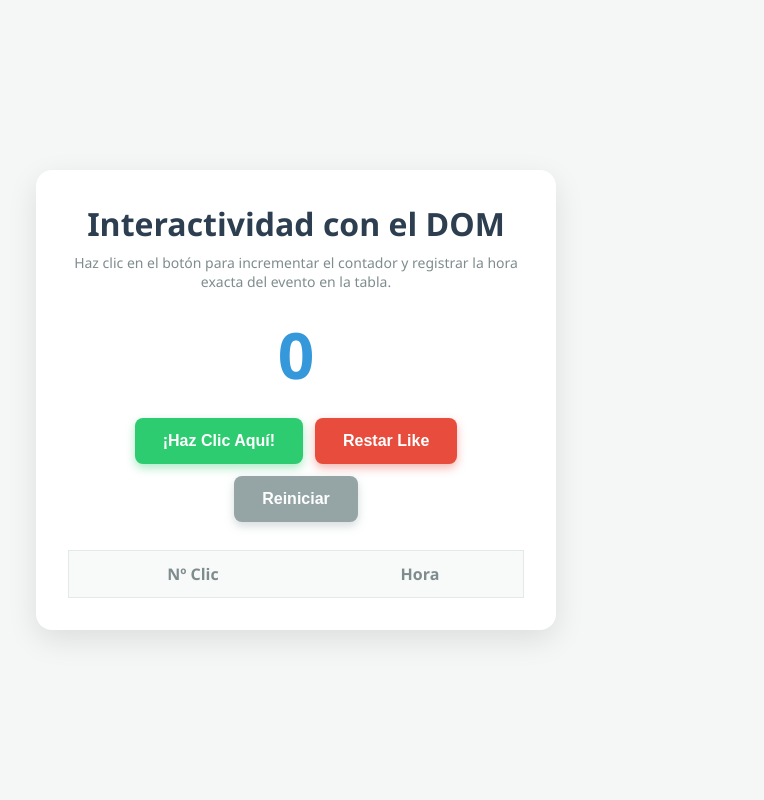
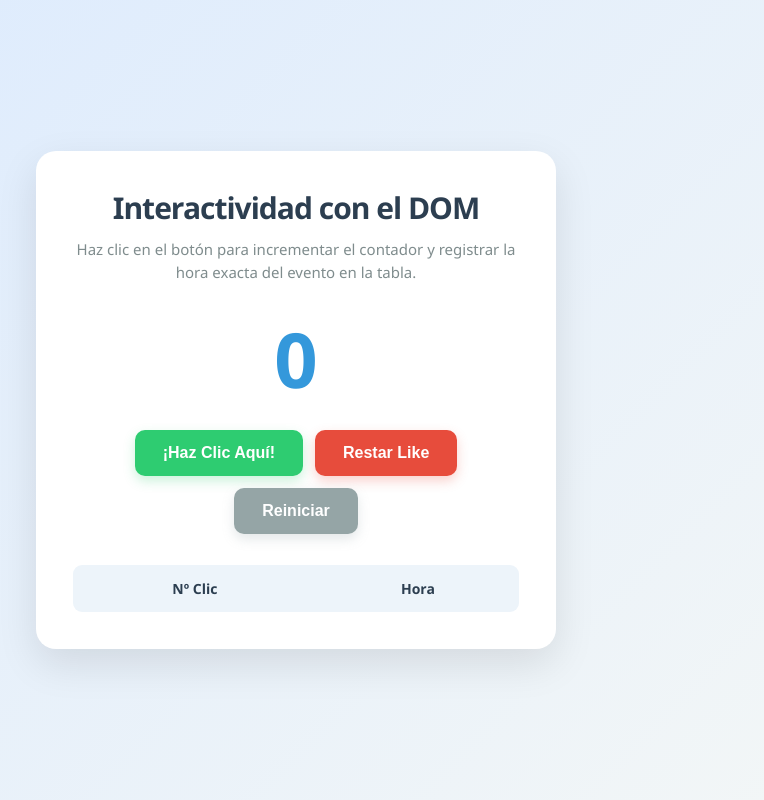
Before and after one commit to calderonpenajuansebastian-rgb/contador.py-, a plain HTML site: page index.html in a window 1280 px wide. Shown: the whole page, without its empty margins (344-1108 px from the left). Drawn offline with Linux system fonts and the light colour scheme.

Commit message:
style: modernizar diseno y adaptar a moviles

```diff
--- a/styles.css
+++ b/styles.css
@@ -1,64 +1,176 @@
-* { box-sizing: border-box; }
+
+* {
+  box-sizing: border-box;
+  margin: 0;
+  padding: 0;
+}
+
+:root {
+  --primary: #3498db;
+  --success: #2ecc71;
+  --danger: #e74c3c;
+  --dark: #2c3e50;
+  --light: #f4f7f6;
+  --white: #ffffff;
+}
 
 body {
-  margin: 0;
   min-height: 100vh;
   display: flex;
   justify-content: center;
   align-items: center;
-  background: #f4f7f6;
+  padding: 20px;
+  background: linear-gradient(135deg, #dbeafe, #f4f7f6);
   font-family: "Segoe UI", Arial, sans-serif;
-  color: #2c3e50;
+  color: var(--dark);
 }
 
 .card {
   width: 100%;
   max-width: 520px;
-  background: #ffffff;
-  padding: 32px;
-  border-radius: 16px;
-  box-shadow: 0 10px 30px rgba(0, 0, 0, 0.1);
+  padding: 36px;
+  background: var(--white);
+  border-radius: 20px;
+  box-shadow: 0 15px 40px rgba(0, 0, 0, 0.10);
   text-align: center;
+  transition: background 0.3s ease, transform 0.3s ease;
 }
 
-h1 { margin: 0 0 8px; font-weight: 800; }
-.descripcion { margin: 0 0 20px; font-size: 14px; color: #7f8c8d; }
-.contador { font-size: 64px; font-weight: 800; color: #3498db; margin: 10px 0 20px; }
+.card:hover {
+  transform: translateY(-3px);
+}
+
+h1 {
+  margin-bottom: 10px;
+  font-size: 30px;
+  font-weight: 800;
+  letter-spacing: -1px;
+}
+
+.descripcion {
+  margin-bottom: 24px;
+  font-size: 15px;
+  color: #7f8c8d;
+  line-height: 1.5;
+}
+
+.contador {
+  margin: 20px 0;
+  color: var(--primary);
+  font-size: 76px;
+  font-weight: 800;
+  transition: color 0.3s ease;
+}
+
+.botones {
+  display: flex;
+  justify-content: center;
+  flex-wrap: wrap;
+  gap: 12px;
+}
 
 .btn {
-  background: #2ecc71;
-  color: #ffffff;
+  padding: 14px 28px;
   border: none;
-  padding: 14px 28px;
+  border-radius: 10px;
+  background: var(--success);
+  color: var(--white);
   font-size: 16px;
   font-weight: bold;
-  border-radius: 8px;
   cursor: pointer;
-  box-shadow: 0 4px 10px rgba(46, 204, 113, 0.4);
-  transition: transform 0.15s, box-shadow 0.15s;
+  box-shadow: 0 5px 12px rgba(46, 204, 113, 0.25);
+  transition: transform 0.2s ease, box-shadow 0.2s ease;
 }
-.btn:hover { transform: translateY(-2px); box-shadow: 0 6px 14px rgba(46, 204, 113, 0.5); }
-.btn:active { transform: translateY(0); }
+
+.btn:hover {
+  transform: translateY(-3px);
+  box-shadow: 0 8px 18px rgba(46, 204, 113, 0.35);
+}
+
+.btn:active {
+  transform: scale(0.96);
+}
+
+.btn:focus-visible {
+  outline: 3px solid var(--primary);
+  outline-offset: 4px;
+}
+
+.btn-rojo {
+  background: var(--danger);
+  box-shadow: 0 5px 12px rgba(231, 76, 60, 0.25);
+}
+
+.btn-gris {
+  background: #95a5a6;
+  box-shadow: 0 5px 12px rgba(149, 165, 166, 0.25);
+}
 
 .tabla {
   width: 100%;
-  margin-top: 28px;
+  margin-top: 30px;
   border-collapse: collapse;
+  overflow: hidden;
+  border-radius: 10px;
   border: 1px solid #e5e8e8;
 }
-.tabla th, .tabla td {
-  padding: 12px;
+
+.tabla th,
+.tabla td {
+  padding: 14px 10px;
   text-align: center;
   border-bottom: 1px solid #e5e8e8;
+  font-size: 14px;
 }
-.tabla th { background: #f8f9f9; color: #7f8c8d; font-weight: 600; }
-.tabla tbody tr:nth-child(even) { background: #fafbfb; }
 
-/* Reto 1: botones adicionales */
-.botones { display: flex; gap: 12px; justify-content: center; flex-wrap: wrap; }
-.btn-rojo { background: #e74c3c; box-shadow: 0 4px 10px rgba(231, 76, 60, 0.4); }
-.btn-gris { background: #95a5a6; box-shadow: 0 4px 10px rgba(149, 165, 166, 0.4); }
+.tabla th {
+  background: #edf4fa;
+  color: var(--dark);
+  font-weight: 700;
+}
 
-/* Reto 2: color cuando los likes superan 10 */
-.contador.alto { color: #e74c3c; }
-.card.alto { background: #fff5f5; }
+.tabla tbody tr:nth-child(even) {
+  background: #f8fafc;
+}
+
+.tabla tbody tr:hover {
+  background: #eaf4fc;
+}
+
+.contador.alto {
+  color: var(--danger);
+}
+
+.card.alto {
+  background: #fff5f5;
+}
+
+@media (max-width: 600px) {
+  body {
+    padding: 14px;
+  }
+
+  .card {
+    padding: 24px 18px;
+  }
+
+  h1 {
+    font-size: 24px;
+  }
+
+  .contador {
+    font-size: 60px;
+  }
+
+  .btn {
+    width: 100%;
+    padding: 13px;
+  }
+
+  .tabla th,
+  .tabla td {
+    padding: 10px 6px;
+    font-size: 12px;
+  }
+}
+s
```
